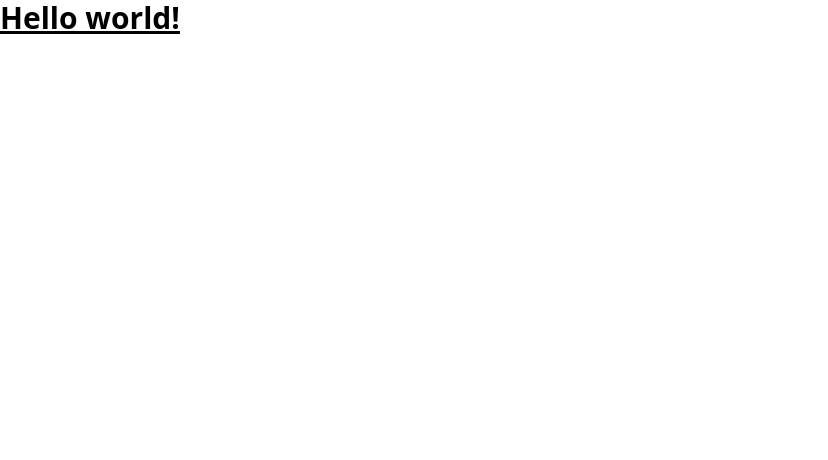
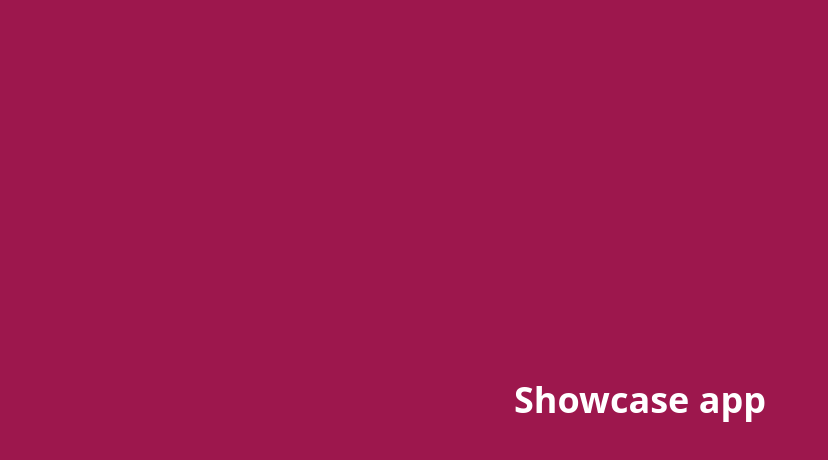
Before and after one commit to Jhovanni/react-app-public, a React (Create React App) app: page / in a window 1280 px wide. Shown: the top 460 px of the page, without its empty margins (0-828 px from the left). Built offline with nearby package versions, Linux system fonts and the light colour scheme.

Commit message:
Router added

```diff
--- a/package.json
+++ b/package.json
@@ -12,6 +12,7 @@
     "@types/react-dom": "^18.0.9",
     "react": "^18.2.0",
     "react-dom": "^18.2.0",
+    "react-router-dom": "^6.5.0",
     "react-scripts": "5.0.1",
     "typescript": "^4.9.4",
     "web-vitals": "^2.1.4"
--- a/public/index.html
+++ b/public/index.html
@@ -24,7 +24,7 @@
       work correctly both with client-side routing and a non-root public URL.
       Learn how to configure a non-root public URL by running `npm run build`.
     -->
-    <title>React App</title>
+    <title>Showcase App</title>
   </head>
   <body>
     <noscript>You need to enable JavaScript to run this app.</noscript>
--- a/src/App.tsx
+++ b/src/App.tsx
@@ -1,11 +1,18 @@
 import React from 'react';
+import {createBrowserRouter, RouterProvider} from "react-router-dom";
+import Home from "./components/home/Home";
+
+const router = createBrowserRouter([
+    {
+        path: "/",
+        element: <Home/>
+    }
+]);
 
 function App() {
-    return (
-        <h1 className="text-3xl font-bold underline">
-            Hello world!
-        </h1>
-    );
+
+
+    return <RouterProvider router={router}/>
 }
 
 export default App;
--- /dev/null
+++ b/src/components/home/Home.tsx
@@ -0,0 +1,7 @@
+import React from "react";
+
+export default function Home() {
+    return <div
+        className="h-screen w-screen bg-pink-800 flex items-center justify-center text-white text-4xl font-semibold">Showcase
+        app</div>
+}
```
Also changed, not shown: 1 other file (tests, documents, lock files or other folders).
